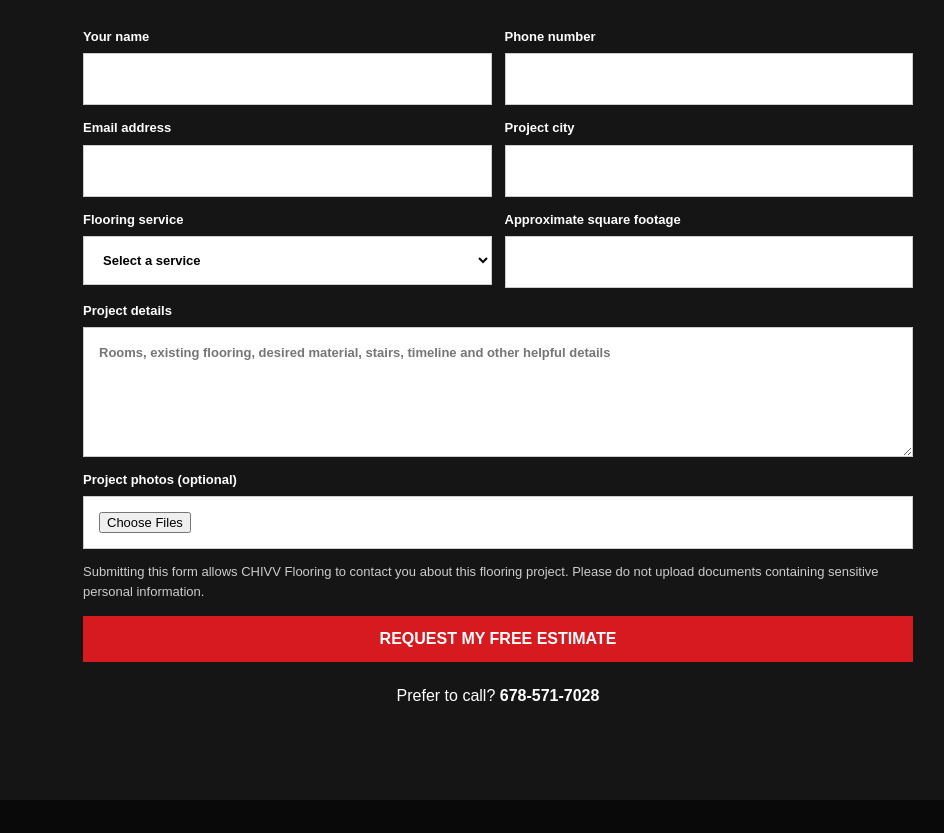
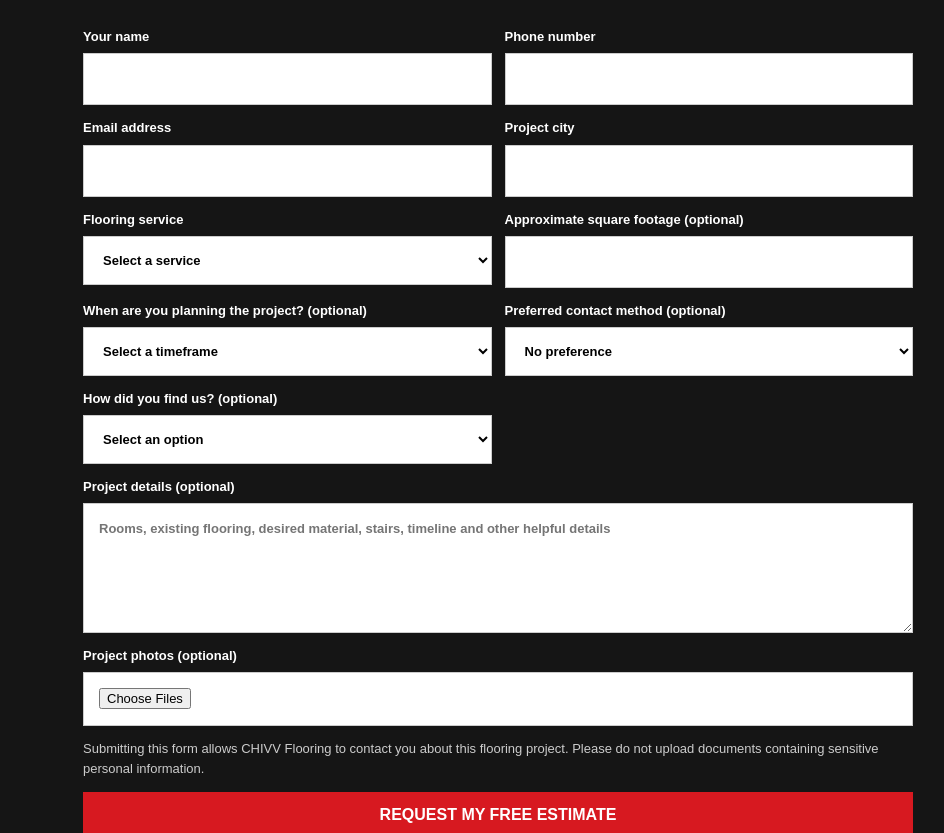
Before and after one commit to chivvflooring/chivv-flooring-website, a website: page contact.html in a window 1280 px wide. Shown: the part 649-1482 px from the top of the page, without its empty margins (142-1086 px from the left). Drawn offline with Linux system fonts and the light colour scheme.

Commit message:
Improve flooring estimate lead form

```diff
--- a/contact.html
+++ b/contact.html
@@ -18,15 +18,18 @@
 <button class="nav-toggle" type="button" aria-expanded="false" aria-controls="primary-navigation" aria-label="Open navigation"><span></span><span></span><span></span></button><nav class="navlinks" id="primary-navigation">
 <a href="index.html#services">SERVICES</a><a href="index.html#work">OUR WORK</a><a href="index.html#areas">AREAS</a><a href="about.html">ABOUT</a><a href="reviews.html">REVIEWS</a><a href="contact.html">CONTACT</a><a class="btn" href="contact.html">FREE ESTIMATE</a>
 </nav></div></header>
-<main><section class="pagehero"><div class="wrap"><div class="breadcrumb"><a href="index.html">Home</a> / Contact</div><div class="eyebrow">CONTACT CHIVV FLOORING</div><h1>Request a Flooring Estimate</h1><p>Send your project city, approximate square footage, rooms, existing flooring and desired flooring type.</p></div></section>
+<main><section class="pagehero"><div class="wrap"><div class="breadcrumb"><a href="index.html">Home</a> / Contact</div><div class="eyebrow">CONTACT CHIVV FLOORING</div><h1>Request a Flooring Estimate</h1><p>Planning to refresh or replace your floors? Tell us about your project in Buckhead, Sandy Springs, Milton, Alpharetta or the surrounding Metro Atlanta area.</p></div></section>
 <section class="formsec"><div class="wrap"><div class="section-head"><div class="eyebrow">Project Information</div><h2>Tell Us About Your Flooring Project</h2><p>We’ll use this information to follow up about the next step.</p></div>
 <form name="estimate-request" method="POST" action="/thank-you.html" enctype="multipart/form-data" data-netlify="true" netlify-honeypot="bot-field">
-<input type="hidden" name="form-name" value="estimate-request"><input type="hidden" name="bot-field"><input type="hidden" name="landing_page"><input type="hidden" name="utm_source"><input type="hidden" name="utm_medium"><input type="hidden" name="utm_campaign"><input type="hidden" name="utm_term"><input type="hidden" name="utm_content"><input type="hidden" name="gclid">
+<input type="hidden" name="form-name" value="estimate-request"><input type="hidden" name="bot-field"><input type="hidden" name="landing_page"><input type="hidden" name="referrer_host"><input type="hidden" name="utm_source"><input type="hidden" name="utm_medium"><input type="hidden" name="utm_campaign"><input type="hidden" name="utm_term"><input type="hidden" name="utm_content"><input type="hidden" name="gclid">
 <label>Your name<input name="name" autocomplete="name" required></label><label>Phone number<input type="tel" name="phone" autocomplete="tel" inputmode="tel" required></label>
 <label>Email address<input type="email" name="email" autocomplete="email"></label><label>Project city<input name="city" autocomplete="address-level2" required></label>
 <label>Flooring service<select name="service" required><option value="">Select a service</option><option>Hardwood Installation</option><option>Sand & Finish</option><option>Engineered Hardwood</option><option>LVP / Laminate</option><option>Stairs & Trim</option><option>Floor Preparation & Repairs</option><option>Not Sure Yet</option></select></label>
-<label>Approximate square footage<input name="square-feet" inputmode="numeric"></label>
-<label class="full">Project details<textarea name="project" placeholder="Rooms, existing flooring, desired material, stairs, timeline and other helpful details" required></textarea></label>
+<label>Approximate square footage (optional)<input name="square-feet" inputmode="numeric"></label>
+<label>When are you planning the project? (optional)<select name="timeline"><option value="">Select a timeframe</option><option>As soon as possible</option><option>Within 1–3 months</option><option>More than 3 months away</option><option>Just exploring options</option></select></label>
+<label>Preferred contact method (optional)<select name="contact-preference"><option value="">No preference</option><option>Phone call</option><option>Text message</option><option>Email (please enter your email above)</option></select></label>
+<label>How did you find us? (optional)<select name="discovery-source"><option value="">Select an option</option><option>Google Search or Maps</option><option>Instagram</option><option>Facebook</option><option>Customer or friend referral</option><option>Other</option></select></label>
+<label class="full">Project details (optional)<textarea name="project" placeholder="Rooms, existing flooring, desired material, stairs, timeline and other helpful details"></textarea></label>
 <label class="full">Project photos (optional)<input type="file" name="project-photos" accept="image/jpeg,image/png,image/webp" multiple></label>
 <p class="form-note">Submitting this form allows CHIVV Flooring to contact you about this flooring project. Please do not upload documents containing sensitive personal information.</p>
 <button class="btn" type="submit">REQUEST MY FREE ESTIMATE</button></form>
```
